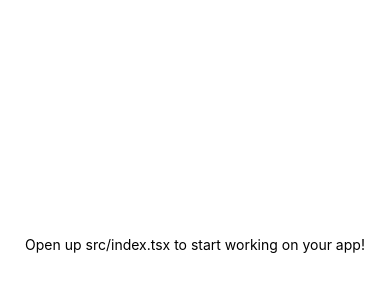
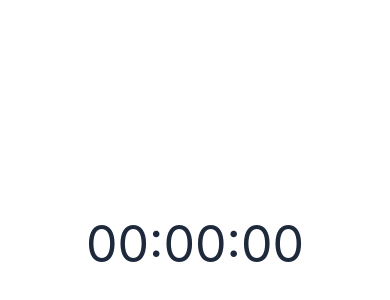
Before and after one commit to ReactNativeSchool/expo-clock-app, a React Native app: screen / in a window 390 px wide. Shown: the part 178-478 px from the top of the page. Built offline with nearby package versions, Linux system fonts and the light colour scheme.

Commit message:
Themed core components

```diff
--- /dev/null
+++ b/src/components/themed/StatusBar.tsx
@@ -0,0 +1,13 @@
+import { StatusBar as DefaultStatusBar } from "react-native";
+
+import useColorScheme from "hooks/useColorScheme";
+
+import { StatusBarProps } from "./types";
+
+export const StatusBar = (props: StatusBarProps) => {
+  const theme = useColorScheme();
+
+  const barStyle = theme === "dark" ? "light-content" : "dark-content";
+
+  return <DefaultStatusBar barStyle={barStyle} {...props} />;
+};
--- /dev/null
+++ b/src/components/themed/Text.tsx
@@ -0,0 +1,11 @@
+import { Text as DefaultText } from "react-native";
+
+import { useThemeColor } from "./useThemeColor";
+import { TextProps } from "./types";
+
+export const Text = (props: TextProps) => {
+  const { style, lightColor, darkColor, ...otherProps } = props;
+  const color = useThemeColor({ light: lightColor, dark: darkColor }, "text");
+
+  return <DefaultText style={[{ color }, style]} {...otherProps} />;
+};
--- /dev/null
+++ b/src/components/themed/View.tsx
@@ -0,0 +1,14 @@
+import { View as DefaultView } from "react-native";
+
+import { useThemeColor } from "./useThemeColor";
+import { ViewProps } from "./types";
+
+export function View(props: ViewProps) {
+  const { style, lightColor, darkColor, ...otherProps } = props;
+  const backgroundColor = useThemeColor(
+    { light: lightColor, dark: darkColor },
+    "background"
+  );
+
+  return <DefaultView style={[{ backgroundColor }, style]} {...otherProps} />;
+}
--- /dev/null
+++ b/src/components/themed/index.tsx
@@ -0,0 +1,7 @@
+export { Text } from "./Text";
+export { View } from "./View";
+export { StatusBar } from "./StatusBar";
+
+export { useThemeColor } from "./useThemeColor";
+
+export * from "./types";
--- /dev/null
+++ b/src/components/themed/types.ts
@@ -0,0 +1,10 @@
+import { View, Text, StatusBar } from "react-native";
+
+export type ThemeProps = {
+  lightColor?: string;
+  darkColor?: string;
+};
+
+export type ViewProps = ThemeProps & View["props"];
+export type TextProps = ThemeProps & Text["props"];
+export type StatusBarProps = StatusBar["props"];
--- /dev/null
+++ b/src/components/themed/useThemeColor.ts
@@ -0,0 +1,16 @@
+import useColorScheme from "hooks/useColorScheme";
+import Colors from "constants/Colors";
+
+export function useThemeColor(
+  props: { light?: string; dark?: string },
+  colorName: keyof typeof Colors.light & keyof typeof Colors.dark
+) {
+  const theme = useColorScheme();
+  const colorFromProps = props[theme];
+
+  if (colorFromProps) {
+    return colorFromProps;
+  } else {
+    return Colors[theme][colorName];
+  }
+}
--- /dev/null
+++ b/src/constants/Colors.ts
@@ -0,0 +1,27 @@
+// Colors
+// https://github.com/tailwindlabs/tailwindcss/blob/master/src/public/colors.js
+
+const white = "#fff";
+const slate = {
+  50: "#f8fafc",
+  100: "#f1f5f9",
+  200: "#e2e8f0",
+  300: "#cbd5e1",
+  400: "#94a3b8",
+  500: "#64748b",
+  600: "#475569",
+  700: "#334155",
+  800: "#1e293b",
+  900: "#0f172a",
+};
+
+export default {
+  light: {
+    text: slate["800"],
+    background: white,
+  },
+  dark: {
+    text: white,
+    background: slate["800"],
+  },
+};
--- /dev/null
+++ b/src/hooks/useColorScheme.ts
@@ -0,0 +1,12 @@
+import {
+  ColorSchemeName,
+  useColorScheme as _useColorScheme,
+} from "react-native";
+
+// The useColorScheme value is always either light or dark, but the built-in
+// type suggests that it can be null. This will not happen in practice, so this
+// makes it a bit easier to work with.
+export default function useColorScheme(): NonNullable<ColorSchemeName> {
+  // return "dark";
+  return _useColorScheme() as NonNullable<ColorSchemeName>;
+}
--- a/src/index.tsx
+++ b/src/index.tsx
@@ -1,20 +1,3 @@
-import { StatusBar } from "expo-status-bar";
-import { StyleSheet, Text, View } from "react-native";
+import StopWatch from "screens/StopWatch";
 
-export default function App() {
-  return (
-    <View style={styles.container}>
-      <Text>Open up src/index.tsx to start working on your app!</Text>
-      <StatusBar style="auto" />
-    </View>
-  );
-}
-
-const styles = StyleSheet.create({
-  container: {
-    flex: 1,
-    backgroundColor: "#fff",
-    alignItems: "center",
-    justifyContent: "center",
-  },
-});
+export default StopWatch;
--- /dev/null
+++ b/src/screens/StopWatch.tsx
@@ -0,0 +1,14 @@
+import { Text, View, StatusBar } from "components/themed";
+
+const StopWatch = () => {
+  return (
+    <>
+      <StatusBar />
+      <View style={{ flex: 1, alignItems: "center", justifyContent: "center" }}>
+        <Text style={{ fontSize: 50 }}>00:00:00</Text>
+      </View>
+    </>
+  );
+};
+
+export default StopWatch;
```
